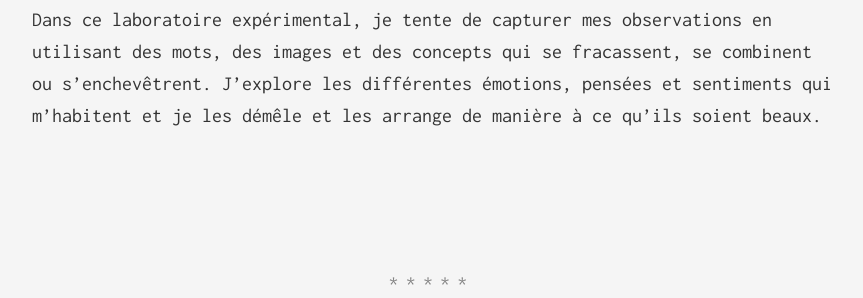
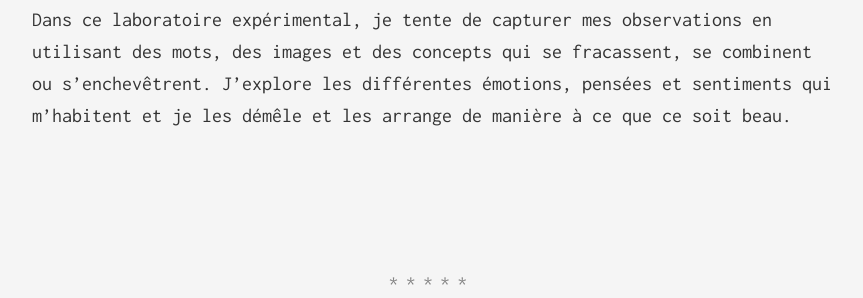
Before and after one commit to enricoJL/enricojl.github.io, a Jekyll site: the page built from about.md, in a window 1280 px wide. Shown: the part 967-1265 px from the top of the page, without its empty margins (208-1071 px from the left). Built offline with Jekyll 4.4.1, drawn with Linux system fonts in a browser that asks for light colours; some of the changed text lies outside the part shown.

Commit message:
revision

```diff
--- a/about.md
+++ b/about.md
@@ -9,4 +9,4 @@ permalink: /apropos/
 	<img src="{{site.baseurl}}/assets/transparent.png" width="40%">
 </center>
 
-J'aime ressentir le monde à travers le prisme de mes émotions. Je suis fasciné par le cœur humain et j'utilise mes sentiments comme une tour d'observation. Dans ce laboratoire expérimental, je tente de capturer mes observations en utilisant des mots, des images et des concepts qui se fracassent, se combinent ou s'enchevêtrent. J'explore les différentes émotions, pensées et sentiments qui m'habitent et je les démêle et les arrange de manière à ce qu'ils soient beaux.
+J'aime ressentir le monde à travers le prisme de mes émotions. Je suis fasciné par le cœur humain et j'utilise mes sentiments comme une tour d'observation. Dans ce laboratoire expérimental, je tente de capturer mes observations en utilisant des mots, des images et des concepts qui se fracassent, se combinent ou s'enchevêtrent. J'explore les différentes émotions, pensées et sentiments qui m'habitent et je les démêle et les arrange de manière à ce que ce soit beau.
```
